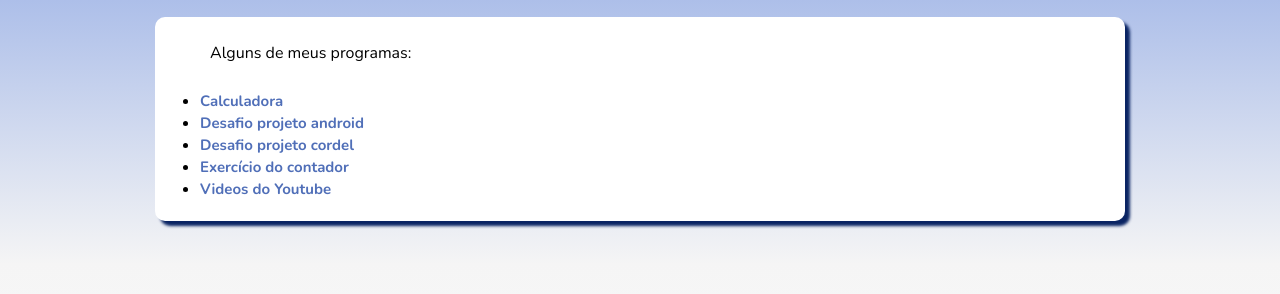
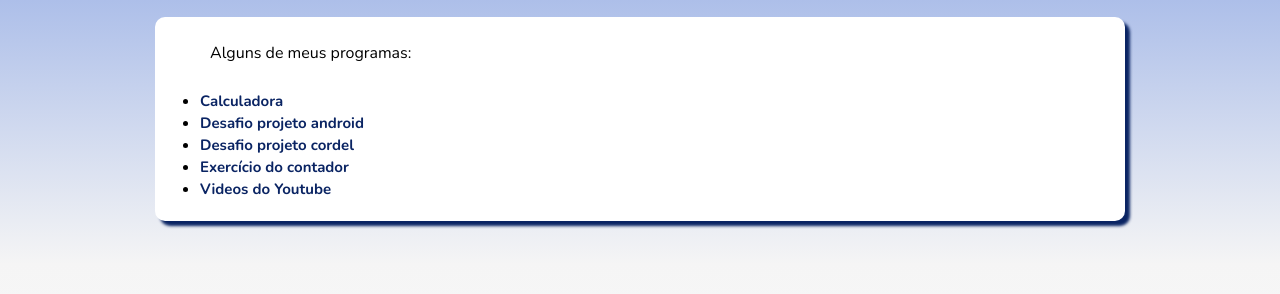
Before and after one commit to Lucas-Ussier/lucasgalvao.github.io, a plain HTML site: page html/portifolio.html in a window 1280 px wide. Shown: the part 136-430 px from the top of the page. Drawn offline with nearby package versions, Linux system fonts and the light colour scheme.

Commit message:
Att portifolio

```diff
--- a/html/portifolio.html
+++ b/html/portifolio.html
@@ -32,11 +32,11 @@
                 Alguns de meus programas:
             </p>
             <ul>
-                <li><strong><a href="https://lucas-ussier.github.io/cursoEmVideo/javascript/calculadora/calculadora.html" target="_blank"> Calculadora</a></strong></li>
-                <li><a href="teste.html" target="_blank"> Desafio projeto android</a></li>
-                <li><a href="https://lucas-ussier.github.io/cursoEmVideo/css/projeto-cordel/index.html"> Desafio projeto cordel</a></li>
-                <li><a href="https://lucas-ussier.github.io/cursoEmVideo/javascript/ex016/modelo.html" target="_blank"> Exercício do contador</a></li>
-                <li><a href="https://lucas-ussier.github.io/cursoEmVideo/css/desafio-videos/index.html" target="_blank"> Videos do Youtube</a></li>
+                <li><a href="https://lucas-ussier.github.io/cursoEmVideo/javascript/calculadora/calculadora.html" target="_blank"> <strong>Calculadora</a></strong></li>
+                <li><a href="teste.html" target="_blank"> <strong>Desafio projeto android</strong></a></li>
+                <li><a href="https://lucas-ussier.github.io/cursoEmVideo/css/projeto-cordel/index.html"> <strong>Desafio projeto cordel</strong></a></li>
+                <li><a href="https://lucas-ussier.github.io/cursoEmVideo/javascript/ex016/modelo.html" target="_blank"> <strong>Exercício do contador</strong></a></li>
+                <li><a href="https://lucas-ussier.github.io/cursoEmVideo/css/desafio-videos/index.html" target="_blank"> <strong>Videos do Youtube</strong></a></li>
             </ul>
         </main>
     </body>
```
